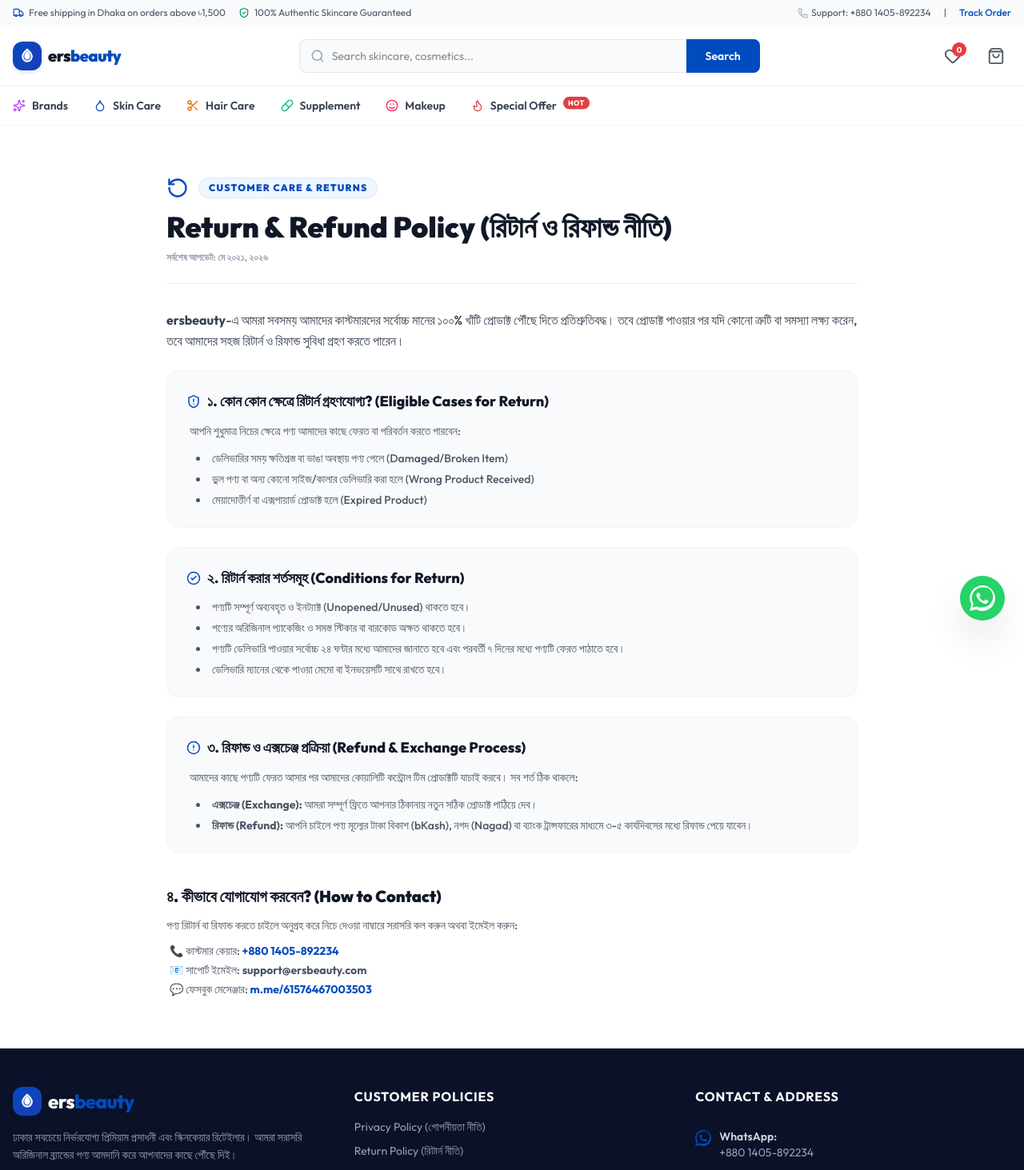
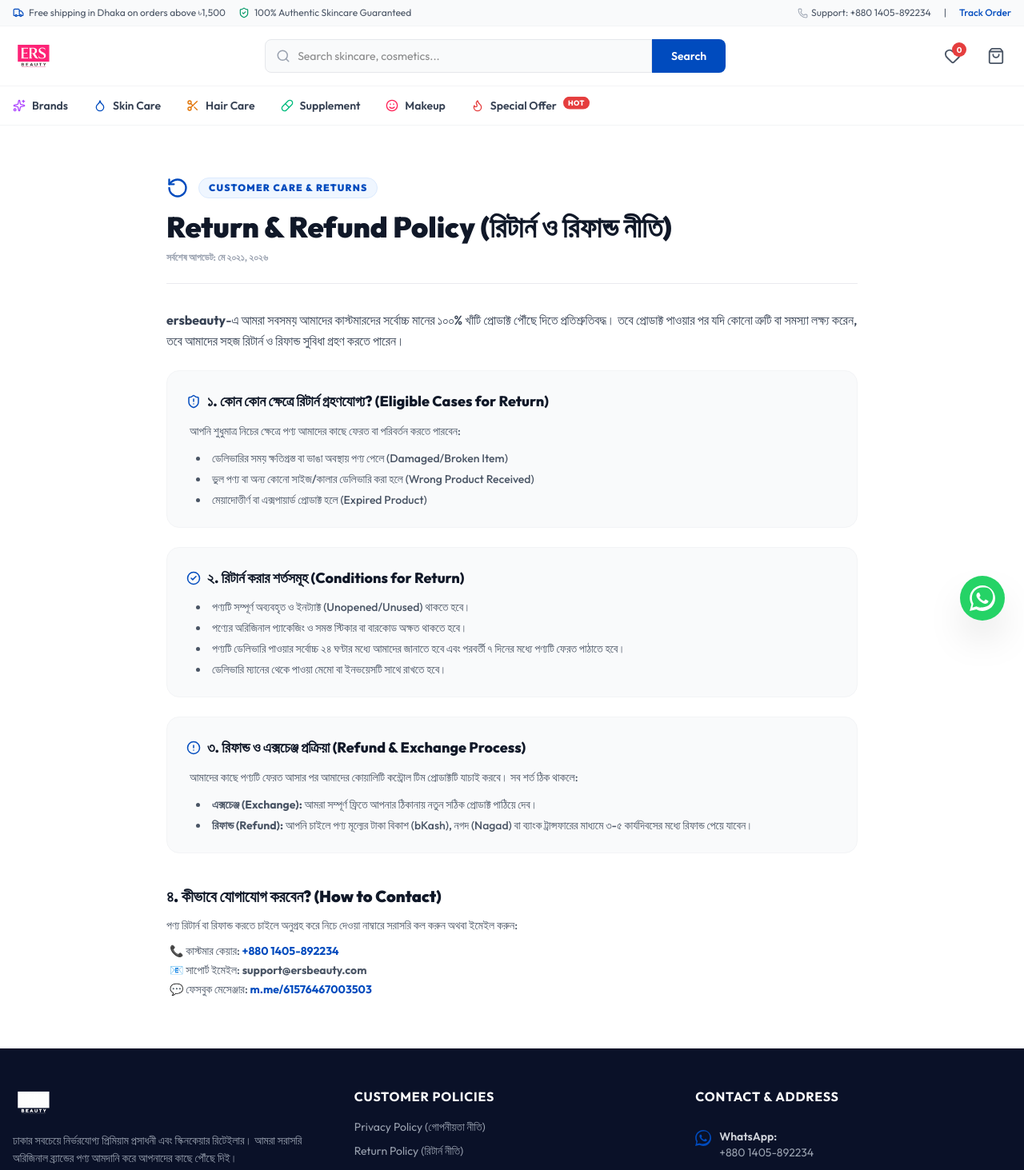
Before and after one commit to sajidhossain8272/ersbeauty, a Next.js app: page /return-policy in a window 1280 px wide. Shown: the top 1463 px of the page at 80% size. Built offline with nearby package versions, Linux system fonts and the light colour scheme.

Commit message:
Update logo to use logo.png only in navbar and footer, removing other typography and sample logos

```diff
--- a/components/Footer.tsx
+++ b/components/Footer.tsx
@@ -16,17 +16,12 @@
 
         {/* Column 1: About Us */}
         <div className="flex flex-col gap-4">
-          <Link href="/" className="flex items-center gap-2 group">
-            {/* Logo Icon */}
-            <div className="relative flex items-center justify-center w-9 h-9 rounded-xl bg-gradient-to-br from-brand-blue to-blue-800 shadow-md shadow-brand-blue/10">
-              <svg className="w-5 h-5 text-white" viewBox="0 0 24 24" fill="none" stroke="currentColor" strokeWidth="2.5" strokeLinecap="round" strokeLinejoin="round">
-                <path d="M12 2C12 2 19 8 19 13C19 16.866 15.866 20 12 20C8.13401 20 5 16.866 5 13C5 8 12 2 12 2Z" fill="currentColor" fillOpacity="0.2" />
-                <path d="M12 6c0 0-3 3-3 5.5s1.34 4.5 3 4.5 3-2 3-4.5S12 6 12 6z" fill="white" />
-              </svg>
-            </div>
-            <span className="text-2xl font-extrabold tracking-tight text-white font-sans">
-              ers<span className="text-brand-blue">beauty</span>
-            </span>
+          <Link href="/" className="flex items-center shrink-0 select-none group">
+            <img
+              src="/logo.png"
+              alt="ersbeauty"
+              className="h-10 w-auto object-contain brightness-0 invert"
+            />
           </Link>
           <p className="text-sm text-gray-400 leading-relaxed">
             ঢাকার সবচেয়ে নির্ভরযোগ্য প্রিমিয়াম প্রসাধনী এবং স্কিনকেয়ার রিটেইলার। আমরা সরাসরি অরিজিনাল ব্র্যান্ডের পণ্য আমদানি করে আপনাদের কাছে পৌঁছে দিই।
--- a/components/Header.tsx
+++ b/components/Header.tsx
@@ -124,18 +124,12 @@
       {/* 2. Main Header Row */}
       <div className="max-w-7xl mx-auto px-4 py-4 flex items-center justify-between gap-4">
         {/* Logo */}
-        <Link href="/" className="flex items-center gap-2 shrink-0 select-none group">
-          {/* Logo Icon (Left) */}
-          <div className="relative flex items-center justify-center w-9 h-9 rounded-xl bg-gradient-to-br from-brand-blue to-blue-800 shadow-md shadow-brand-blue/10 group-hover:scale-105 transition-transform duration-200">
-            <svg className="w-5 h-5 text-white" viewBox="0 0 24 24" fill="none" stroke="currentColor" strokeWidth="2.5" strokeLinecap="round" strokeLinejoin="round">
-              <path d="M12 2C12 2 19 8 19 13C19 16.866 15.866 20 12 20C8.13401 20 5 16.866 5 13C5 8 12 2 12 2Z" fill="currentColor" fillOpacity="0.2" />
-              <path d="M12 6c0 0-3 3-3 5.5s1.34 4.5 3 4.5 3-2 3-4.5S12 6 12 6z" fill="white" />
-            </svg>
-          </div>
-          {/* Logo Typography (Right) */}
-          <span className="text-xl font-black tracking-tight text-gray-900 font-sans">
-            ers<span className="text-brand-blue">beauty</span>
-          </span>
+        <Link href="/" className="flex items-center shrink-0 select-none group">
+          <img
+            src="/logo.png"
+            alt="ersbeauty"
+            className="h-10 w-auto object-contain"
+          />
         </Link>
 
         {/* Search Bar */}
```
Also changed, not shown: public/assets/logo.jpg (deleted), public/logo.png (added).
